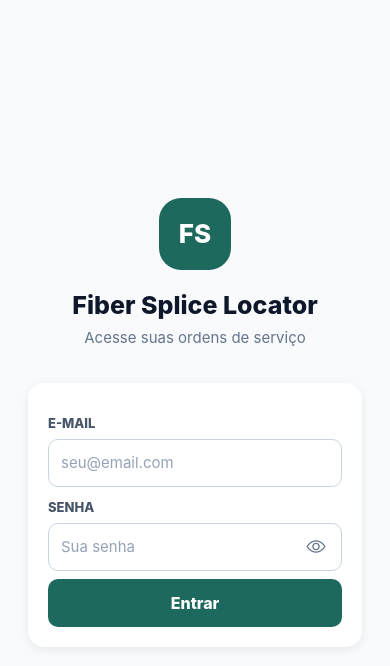
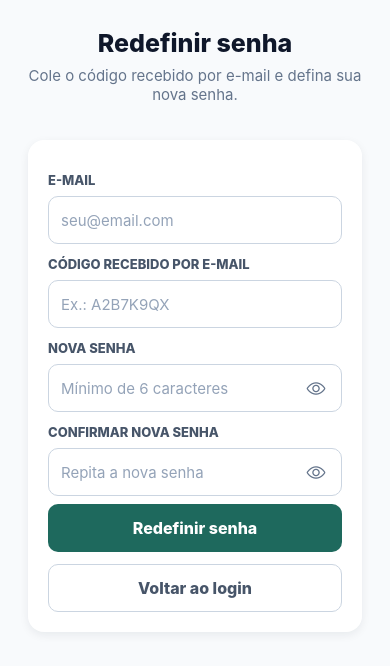
Before and after one commit to felipeschwartz/fiber-splice-locator-front, a React Native app: screen /ResetPassword in a window 390 px wide. Shown: the top 666 px of the page. Built offline with nearby package versions, Linux system fonts and the light colour scheme.

Commit message:
Implemented new feature, that is a password reset by the forgotPassword new function.

```diff
--- a/App.js
+++ b/App.js
@@ -6,6 +6,8 @@ import { AuthProvider, useAuth } from './contexts/AuthContext';
 import { LoadingView } from './components/ui';
 
 import LoginScreen from './screens/LoginScreen';
+import ForgotPasswordScreen from './screens/ForgotPasswordScreen';
+import ResetPasswordScreen from './screens/ResetPasswordScreen';
 import WelcomeScreen from './screens/WelcomeScreen';
 import ServiceOrdersScreen from './screens/ServiceOrdersScreen';
 import ServiceOrderDetailScreen from './screens/ServiceOrderDetailScreen';
@@ -49,6 +51,8 @@ function GuestNavigator() {
   return (
     <Stack.Navigator screenOptions={screenOptions}>
       <Stack.Screen name="Login" component={LoginScreen} />
+      <Stack.Screen name="ForgotPassword" component={ForgotPasswordScreen} />
+      <Stack.Screen name="ResetPassword" component={ResetPasswordScreen} />
     </Stack.Navigator>
   );
 }
--- a/config/api.js
+++ b/config/api.js
@@ -8,6 +8,8 @@ export const API_BASE_URL = 'http://10.0.2.2:8080';
 
 export const API_PATHS = {
   login: '/api/auth/v1/login',
+  forgotPassword: '/api/auth/v1/forgot-password',
+  resetPassword: '/api/auth/v1/reset-password',
 
   ceos: '/api/ceo/v1',
   ceoById: (id) => `/api/ceo/v1/id/${encodeURIComponent(id)}`,
--- /dev/null
+++ b/screens/ForgotPasswordScreen.js
@@ -0,0 +1,95 @@
+import React, { useState } from 'react';
+import { StyleSheet, Text, View } from 'react-native';
+import { getApiErrorMessage } from '../services/api';
+import { forgotPassword } from '../services/authService';
+import { Button, Card, ErrorBanner, Screen, TextField } from '../components/ui';
+import { colors, fontSize, fontWeight, spacing } from '../theme';
+
+export default function ForgotPasswordScreen({ navigation }) {
+  const [email, setEmail] = useState('');
+  const [error, setError] = useState('');
+  const [submitting, setSubmitting] = useState(false);
+  const [sent, setSent] = useState(false);
+
+  async function handleSubmit() {
+    if (!email.trim()) {
+      setError('Informe seu e-mail.');
+      return;
+    }
+
+    setError('');
+    setSubmitting(true);
+
+    try {
+      await forgotPassword(email.trim());
+      setSent(true);
+    } catch (err) {
+      setError(getApiErrorMessage(err, 'Não foi possível enviar o código. Tente novamente.'));
+    } finally {
+      setSubmitting(false);
+    }
+  }
+
+  return (
+    <Screen keyboardAvoiding background={colors.backgroundSoft}>
+      <View style={styles.container}>
+        <Text style={styles.title}>Esqueci minha senha</Text>
+        <Text style={styles.subtitle}>
+          Informe o e-mail da sua conta. Se ele existir, você vai receber um código de redefinição.
+        </Text>
+
+        <Card style={styles.form}>
+          {sent ? (
+            <>
+              <Text style={styles.successText}>
+                Se {email.trim()} estiver cadastrado, um código foi enviado. Confira seu e-mail.
+              </Text>
+              <Button
+                label="Já tenho o código"
+                onPress={() => navigation.replace('ResetPassword', { email: email.trim() })}
+                style={styles.submit}
+              />
+            </>
+          ) : (
+            <>
+              <TextField
+                label="E-mail"
+                value={email}
+                onChangeText={setEmail}
+                placeholder="seu@email.com"
+                autoCapitalize="none"
+                keyboardType="email-address"
+                autoCorrect={false}
+                editable={!submitting}
+                onSubmitEditing={handleSubmit}
+              />
+
+              <ErrorBanner message={error} style={styles.error} />
+
+              <Button label="Enviar código" onPress={handleSubmit} loading={submitting} style={styles.submit} />
+            </>
+          )}
+
+          <Button label="Voltar ao login" variant="outline" onPress={() => navigation.goBack()} style={styles.backButton} />
+        </Card>
+      </View>
+    </Screen>
+  );
+}
+
+const styles = StyleSheet.create({
+  container: { flex: 1, justifyContent: 'center', padding: spacing.xxl + 4 },
+  title: { textAlign: 'center', color: colors.textTitle, fontSize: fontSize.title, fontWeight: fontWeight.extrabold },
+  subtitle: {
+    textAlign: 'center',
+    color: colors.textMuted,
+    fontSize: fontSize.md,
+    marginTop: spacing.sm,
+    marginBottom: spacing.xxl + 12,
+  },
+  form: { padding: spacing.xl },
+  error: { marginBottom: spacing.md },
+  successText: { color: colors.textBody, fontSize: fontSize.md, lineHeight: 21, marginBottom: spacing.md },
+  submit: { marginTop: spacing.sm },
+  backButton: { marginTop: spacing.md },
+});
--- a/screens/LoginScreen.js
+++ b/screens/LoginScreen.js
@@ -1,11 +1,11 @@
 import React, { useState } from 'react';
-import { StyleSheet, Text, View } from 'react-native';
+import { Pressable, StyleSheet, Text, View } from 'react-native';
 import { useAuth } from '../contexts/AuthContext';
 import { getApiErrorMessage } from '../services/api';
 import { Button, Card, ErrorBanner, Screen, TextField } from '../components/ui';
 import { colors, fontSize, fontWeight, radius, spacing } from '../theme';
 
-export default function LoginScreen() {
+export default function LoginScreen({ navigation }) {
   const { login } = useAuth();
   const [email, setEmail] = useState('');
   const [password, setPassword] = useState('');
@@ -68,6 +68,10 @@ export default function LoginScreen() {
           <ErrorBanner message={error} style={styles.error} />
 
           <Button label="Entrar" onPress={handleSubmit} loading={submitting} style={styles.submit} />
+
+          <Pressable onPress={() => navigation.navigate('ForgotPassword')} hitSlop={8} style={styles.forgotLink}>
+            <Text style={styles.forgotLinkText}>Esqueci minha senha</Text>
+          </Pressable>
         </Card>
       </View>
     </Screen>
@@ -98,4 +102,6 @@ const styles = StyleSheet.create({
   form: { padding: spacing.xl },
   error: { marginBottom: spacing.md },
   submit: { marginTop: spacing.sm },
+  forgotLink: { marginTop: spacing.lg, alignItems: 'center' },
+  forgotLinkText: { color: colors.primary, fontWeight: fontWeight.bold },
 });
--- /dev/null
+++ b/screens/ResetPasswordScreen.js
@@ -0,0 +1,124 @@
+import React, { useState } from 'react';
+import { Alert, StyleSheet, Text, View } from 'react-native';
+import { getApiErrorMessage } from '../services/api';
+import { resetPassword } from '../services/authService';
+import { Button, Card, ErrorBanner, Screen, TextField } from '../components/ui';
+import { colors, fontSize, fontWeight, spacing } from '../theme';
+
+const MIN_PASSWORD_LENGTH = 6;
+
+export default function ResetPasswordScreen({ route, navigation }) {
+  const initialEmail = route?.params?.email || '';
+
+  const [email, setEmail] = useState(initialEmail);
+  const [token, setToken] = useState('');
+  const [newPassword, setNewPassword] = useState('');
+  const [confirmPassword, setConfirmPassword] = useState('');
+  const [error, setError] = useState('');
+  const [submitting, setSubmitting] = useState(false);
+
+  async function handleSubmit() {
+    if (!email.trim() || !token.trim() || !newPassword.trim() || !confirmPassword.trim()) {
+      setError('Preencha o e-mail, o código e a nova senha.');
+      return;
+    }
+
+    if (newPassword.length < MIN_PASSWORD_LENGTH) {
+      setError(`A nova senha deve ter pelo menos ${MIN_PASSWORD_LENGTH} caracteres.`);
+      return;
+    }
+
+    if (newPassword !== confirmPassword) {
+      setError('A nova senha e a confirmação precisam ser iguais.');
+      return;
+    }
+
+    setError('');
+    setSubmitting(true);
+
+    try {
+      await resetPassword({ email: email.trim(), token: token.trim(), newPassword });
+      Alert.alert('Senha redefinida', 'Sua senha foi atualizada. Faça login com a nova senha.', [
+        { text: 'OK', onPress: () => navigation.popToTop() },
+      ]);
+    } catch (err) {
+      setError(getApiErrorMessage(err, 'Código inválido ou expirado. Solicite um novo.'));
+    } finally {
+      setSubmitting(false);
+    }
+  }
+
+  return (
+    <Screen keyboardAvoiding scroll background={colors.backgroundSoft}>
+      <View style={styles.container}>
+        <Text style={styles.title}>Redefinir senha</Text>
+        <Text style={styles.subtitle}>Cole o código recebido por e-mail e defina sua nova senha.</Text>
+
+        <Card style={styles.form}>
+          <TextField
+            label="E-mail"
+            value={email}
+            onChangeText={setEmail}
+            placeholder="seu@email.com"
+            autoCapitalize="none"
+            keyboardType="email-address"
+            autoCorrect={false}
+            editable={!submitting}
+          />
+
+          <TextField
+            label="Código recebido por e-mail"
+            value={token}
+            onChangeText={setToken}
+            placeholder="Ex.: A2B7K9QX"
+            autoCapitalize="characters"
+            autoCorrect={false}
+            editable={!submitting}
+          />
+
+          <TextField
+            label="Nova senha"
+            value={newPassword}
+            onChangeText={setNewPassword}
+            placeholder={`Mínimo de ${MIN_PASSWORD_LENGTH} caracteres`}
+            secureTextEntry
+            autoCapitalize="none"
+            editable={!submitting}
+          />
+
+          <TextField
+            label="Confirmar nova senha"
+            value={confirmPassword}
+            onChangeText={setConfirmPassword}
+            placeholder="Repita a nova senha"
+            secureTextEntry
+            autoCapitalize="none"
+            editable={!submitting}
+            onSubmitEditing={handleSubmit}
+          />
+
+          <ErrorBanner message={error} style={styles.error} />
+
+          <Button label="Redefinir senha" onPress={handleSubmit} loading={submitting} style={styles.submit} />
+          <Button label="Voltar ao login" variant="outline" onPress={() => navigation.popToTop()} style={styles.backButton} />
+        </Card>
+      </View>
+    </Screen>
+  );
+}
+
+const styles = StyleSheet.create({
+  container: { flex: 1, justifyContent: 'center', padding: spacing.xxl + 4 },
+  title: { textAlign: 'center', color: colors.textTitle, fontSize: fontSize.title, fontWeight: fontWeight.extrabold },
+  subtitle: {
+    textAlign: 'center',
+    color: colors.textMuted,
+    fontSize: fontSize.md,
+    marginTop: spacing.sm,
+    marginBottom: spacing.xxl + 12,
+  },
+  form: { padding: spacing.xl },
+  error: { marginBottom: spacing.md },
+  submit: { marginTop: spacing.sm },
+  backButton: { marginTop: spacing.md },
+});
--- a/services/authService.js
+++ b/services/authService.js
@@ -5,3 +5,11 @@ export async function login(email, password) {
   const { data } = await api.post(API_PATHS.login, { email, password });
   return data;
 }
+
+export async function forgotPassword(email) {
+  await api.post(API_PATHS.forgotPassword, { email });
+}
+
+export async function resetPassword({ email, token, newPassword }) {
+  await api.post(API_PATHS.resetPassword, { email, token, newPassword });
+}
```
